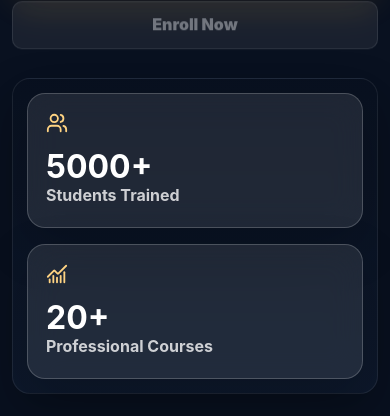
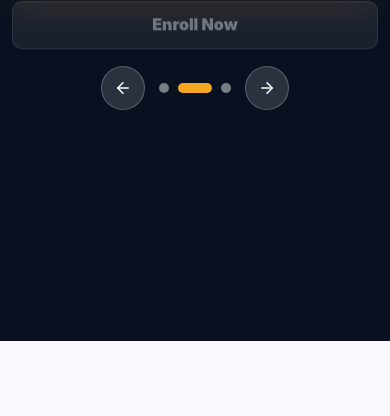
Before and after one commit to hihabibiiii/Next-Generation-Academy, a React (Vite) app: page / in a window 390 px wide. Shown: the part 503-919 px from the top of the page. Built offline with nearby package versions, Linux system fonts and the light colour scheme.

Commit message:
added whatsapp feature

```diff
--- a/js/script.js
+++ b/js/script.js
@@ -1,6 +1,6 @@
 const institute = {
   name: "NGA Academy",
-  phone: "+91 98765 43210",
+  phone: "+91 9839848517",
   email: "admissions@ngaacademy.example"
 };
 
--- a/src/components/EnrollmentModal.jsx
+++ b/src/components/EnrollmentModal.jsx
@@ -1,7 +1,8 @@
 import { useEffect, useState } from "react";
 import { AnimatePresence, motion } from "framer-motion";
-import { CheckCircle2, X } from "lucide-react";
+import { X } from "lucide-react";
 import { courses } from "../data/courses";
+import { sendEnrollmentToWhatsApp } from "../utils/whatsapp";
 
 const emptyForm = {
   studentName: "",
@@ -11,16 +12,16 @@ const emptyForm = {
   course: "",
   qualification: "",
   address: "",
+  message: "",
 };
 
 export default function EnrollmentModal({ open, selectedCourse, onClose }) {
   const [form, setForm] = useState(emptyForm);
   const [errors, setErrors] = useState({});
-  const [submitted, setSubmitted] = useState(false);
 
   useEffect(() => {
     if (!open) return undefined;
-    setForm((current) => ({ ...emptyForm, ...current, course: selectedCourse || current.course }));
+    setForm({ ...emptyForm, course: selectedCourse || "" });
     const onKey = (event) => {
       if (event.key === "Escape") onClose();
     };
@@ -34,7 +35,6 @@ export default function EnrollmentModal({ open, selectedCourse, onClose }) {
 
   useEffect(() => {
     if (!open) {
-      setSubmitted(false);
       setErrors({});
     }
   }, [open]);
@@ -47,8 +47,8 @@ export default function EnrollmentModal({ open, selectedCourse, onClose }) {
 
   const validate = () => {
     const next = {};
-    Object.entries(form).forEach(([key, value]) => {
-      if (!value.trim()) next[key] = "Required";
+    ["studentName", "mobile", "course", "qualification", "address"].forEach((key) => {
+      if (!form[key].trim()) next[key] = "Required";
     });
     if (form.email && !/^\S+@\S+\.\S+$/.test(form.email)) next.email = "Enter a valid email";
     if (form.mobile && !/^[0-9+\-\s]{8,15}$/.test(form.mobile)) next.mobile = "Enter a valid mobile number";
@@ -61,11 +61,21 @@ export default function EnrollmentModal({ open, selectedCourse, onClose }) {
     setErrors(next);
     if (Object.keys(next).length) return;
 
+    const enrollmentData = {
+      name: form.studentName,
+      parentName: form.guardianName,
+      mobile: form.mobile,
+      email: form.email,
+      course: form.course,
+      qualification: form.qualification,
+      address: form.address,
+      message: form.message,
+    };
     const saved = JSON.parse(localStorage.getItem("ngaEnrollmentRequests") || "[]");
-    saved.push({ ...form, submittedAt: new Date().toISOString() });
+    saved.push({ ...enrollmentData, submittedAt: new Date().toISOString() });
     localStorage.setItem("ngaEnrollmentRequests", JSON.stringify(saved));
-    setSubmitted(true);
-    setForm(emptyForm);
+
+    sendEnrollmentToWhatsApp(enrollmentData);
   };
 
   const field = (name, label, type = "text") => (
@@ -91,15 +101,6 @@ export default function EnrollmentModal({ open, selectedCourse, onClose }) {
             onMouseDown={(event) => event.stopPropagation()}
           >
             <button className="modal-close" type="button" aria-label="Close enrollment form" onClick={onClose}><X size={22} /></button>
-            {submitted ? (
-              <div className="success-state">
-                <CheckCircle2 size={58} />
-                <h2>Application Submitted!</h2>
-                <p>Our admission team will contact you shortly.</p>
-                <button className="btn btn-primary" type="button" onClick={onClose}>Done</button>
-              </div>
-            ) : (
-              <>
             <span className="eyebrow">Admissions</span>
             <h2 id="enroll-title">Enrollment Application</h2>
             <form className="enroll-form" onSubmit={submit} noValidate>
@@ -121,13 +122,15 @@ export default function EnrollmentModal({ open, selectedCourse, onClose }) {
                 <span>Address</span>
                 {errors.address && <small>{errors.address}</small>}
               </label>
+              <label className="float-field full">
+                <textarea name="message" value={form.message} onChange={update} rows="3" placeholder=" " />
+                <span>Message</span>
+              </label>
               <div className="modal-actions full">
-                    <button className="btn btn-primary" type="submit">Submit Application</button>
+                <button className="btn btn-primary" type="submit">Submit & Continue to WhatsApp</button>
                 <button className="btn btn-muted" type="button" onClick={onClose}>Cancel</button>
               </div>
             </form>
-              </>
-            )}
           </motion.div>
         </motion.div>
       )}
--- a/src/components/Hero.jsx
+++ b/src/components/Hero.jsx
@@ -1,7 +1,7 @@
 import { useEffect, useRef, useState } from "react";
 import { AnimatePresence, motion } from "framer-motion";
 import { ArrowDown, ArrowLeft, ArrowRight } from "lucide-react";
-import { heroSlides, performanceStats } from "../data/content";
+import { heroSlides } from "../data/content";
 import { fadeUp, staggerContainer } from "../motion";
 
 export default function Hero({ onEnroll }) {
@@ -66,15 +66,6 @@ export default function Hero({ onEnroll }) {
           </motion.div>
         </AnimatePresence>
 
-        <motion.div className="hero-stats" initial={{ opacity: 0, y: 26 }} animate={{ opacity: 1, y: 0 }} transition={{ delay: 0.55 }}>
-          {performanceStats.map(({ icon: Icon, value, label }) => (
-            <div key={label} className="floating-stat">
-              <Icon size={22} />
-              <strong>{value}</strong>
-              <span>{label}</span>
-            </div>
-          ))}
-        </motion.div>
       </div>
 
       <div className="hero-controls">
--- a/src/data/content.js
+++ b/src/data/content.js
@@ -4,7 +4,6 @@ import {
   BookOpen,
   BriefcaseBusiness,
   Building2,
-  ChartNoAxesCombined,
   GraduationCap,
   Laptop,
   Library,
@@ -88,8 +87,3 @@ export const stats = [
   { value: 20, suffix: "+", label: "Courses" },
   { value: 90, suffix: "%+", label: "Placement Assistance" },
 ];
-
-export const performanceStats = [
-  { icon: Users, value: "5000+", label: "Students Trained" },
-  { icon: ChartNoAxesCombined, value: "20+", label: "Professional Courses" },
-];
--- a/src/data/courses.js
+++ b/src/data/courses.js
@@ -101,7 +101,7 @@ export const instituteInfo = {
   name: "Next Generation Academy",
   shortName: "N.G.A",
   tagline: "Learn Today, Lead Tomorrow",
-  phone: "+91 98765 43210",
+  phone: "+91 9839848517",
   email: "admissions@ngaacademy.example",
   address: "2nd Floor, Learning Plaza, Main Road, Your City",
   hours: "Mon - Sat, 9:00 AM - 7:00 PM",
--- a/src/index.css
+++ b/src/index.css
@@ -439,37 +439,6 @@ p {
   flex-wrap: wrap;
 }
 
-.hero-stats {
-  display: grid;
-  gap: 16px;
-}
-
-.floating-stat {
-  padding: 22px;
-  border: 1px solid rgba(255, 255, 255, 0.2);
-  border-radius: var(--radius);
-  color: var(--white);
-  background: rgba(255, 255, 255, 0.13);
-  backdrop-filter: blur(16px);
-  box-shadow: 0 18px 50px rgba(0, 0, 0, 0.18);
-}
-
-.floating-stat svg {
-  color: #ffd382;
-}
-
-.floating-stat strong {
-  display: block;
-  margin-top: 14px;
-  font-size: 2.25rem;
-  line-height: 1;
-}
-
-.floating-stat span {
-  color: rgba(255, 255, 255, 0.78);
-  font-weight: 750;
-}
-
 .hero-controls {
   position: absolute;
   left: 50%;
@@ -1243,22 +1212,6 @@ p {
   display: flex;
   gap: 12px;
   flex-wrap: wrap;
-}
-
-.success-state {
-  display: grid;
-  place-items: center;
-  min-height: 430px;
-  padding: 36px;
-  text-align: center;
-}
-
-.success-state svg {
-  color: var(--success);
-}
-
-.success-state p {
-  max-width: 360px;
 }
 
 @media (max-width: 1040px) {
@@ -1317,12 +1270,6 @@ p {
     grid-template-columns: 1fr;
   }
 
-  .hero-stats {
-    grid-template-columns: repeat(2, minmax(0, 1fr));
-    align-self: start;
-    width: 100%;
-  }
-
   .course-rail {
     grid-auto-columns: minmax(290px, 46%);
   }
@@ -1411,7 +1358,6 @@ p {
     margin-bottom: 24px;
   }
 
-  .hero-stats,
   .mission-cards,
   .stats-grid,
   .feature-grid,
@@ -1423,17 +1369,6 @@ p {
     grid-template-columns: 1fr;
   }
 
-  .hero-stats {
-    position: relative;
-    z-index: 4;
-    margin-top: 14px;
-    padding: 14px;
-    border: 1px solid rgba(255, 255, 255, 0.08);
-    border-radius: var(--radius);
-    background: linear-gradient(180deg, rgba(9, 17, 32, 0.98), rgba(13, 24, 43, 0.98));
-    box-shadow: 0 18px 45px rgba(0, 0, 0, 0.22);
-  }
-
   .section {
     padding: 76px 0;
   }
@@ -1475,18 +1410,6 @@ p {
     transform: none;
   }
 
-  .floating-stat {
-    width: 100%;
-    min-height: 82px;
-    padding: 18px;
-    background: rgba(255, 255, 255, 0.09);
-  }
-
-  .floating-stat strong {
-    margin-top: 10px;
-    font-size: 2rem;
-  }
-
   .modal-backdrop {
     padding: 0;
   }
--- /dev/null
+++ b/src/utils/whatsapp.js
@@ -0,0 +1,40 @@
+export const WHATSAPP_NUMBER = "919839848517";
+
+const valueOrFallback = (value, fallback = "Not provided") => {
+  const normalized = String(value || "").trim();
+  return normalized || fallback;
+};
+
+export function createEnrollmentMessage(data) {
+  return `Hello Next Generation Academy,
+
+I want to apply for admission.
+
+----------------
+STUDENT DETAILS
+----------------
+
+Name: ${valueOrFallback(data.name)}
+Father/Mother Name: ${valueOrFallback(data.parentName)}
+Mobile: ${valueOrFallback(data.mobile)}
+Email: ${valueOrFallback(data.email)}
+Course: ${valueOrFallback(data.course)}
+Qualification: ${valueOrFallback(data.qualification)}
+Address: ${valueOrFallback(data.address)}
+
+Message:
+${valueOrFallback(data.message, "No additional message")}
+
+----------------
+
+Please provide me with the admission process, fees and batch timing.
+
+Thank you.`;
+}
+
+export function sendEnrollmentToWhatsApp(data) {
+  const message = createEnrollmentMessage(data);
+  const url = `https://wa.me/${WHATSAPP_NUMBER}?text=${encodeURIComponent(message)}`;
+
+  window.location.href = url;
+}
```
Also changed, not shown: 6 other files (tests, documents, lock files or other folders). Lines whose indentation alone changed are shown as unchanged.
